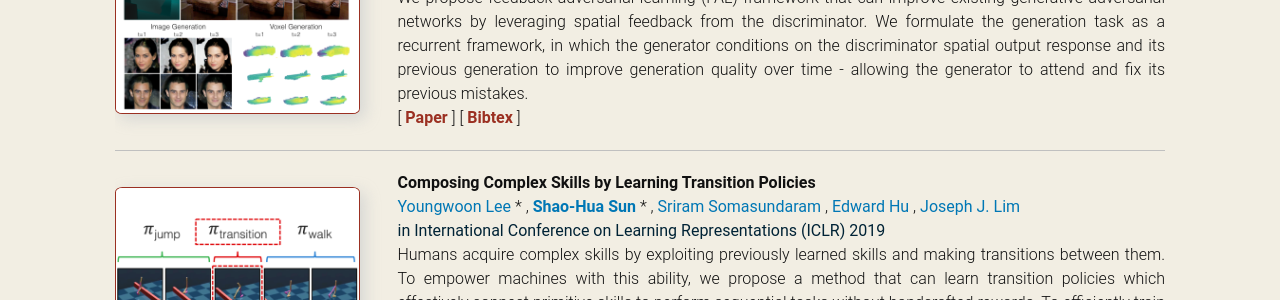
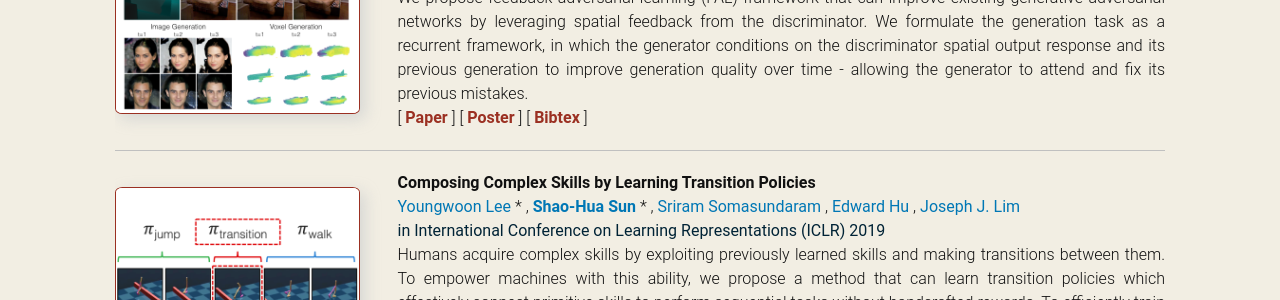
Before and after one commit to shaohua0116/shaohua0116.github.io, a Jekyll site: the page built from index.html, in a window 1280 px wide and 900 px high, scrolled down 1018 px. Shown: the part 152-452 px from the top of the window. Built offline with Jekyll 4.4.1, drawn with Linux system fonts in a browser that asks for light colours; some web fonts are replaced.

Commit message:
add fal poster

```diff
--- a/_data/publications.yml
+++ b/_data/publications.yml
@@ -18,6 +18,8 @@
   tags:
     - name: 'Paper'
       url:  'http://openaccess.thecvf.com/content_CVPR_2019/html/Huh_Feedback_Adversarial_Learning_Spatial_Feedback_for_Improving_Generative_Adversarial_Networks_CVPR_2019_paper.html'
+    - name: 'Poster'
+      url:  './images/posters/fal.pdf'
     - name: 'Bibtex'
       url:  './bibtex/fal.txt'
   publisher:  'IEEE Conference on Computer Vision and Pattern Recognition (CVPR) 2019'
```
Also changed, not shown: 1 other file.
